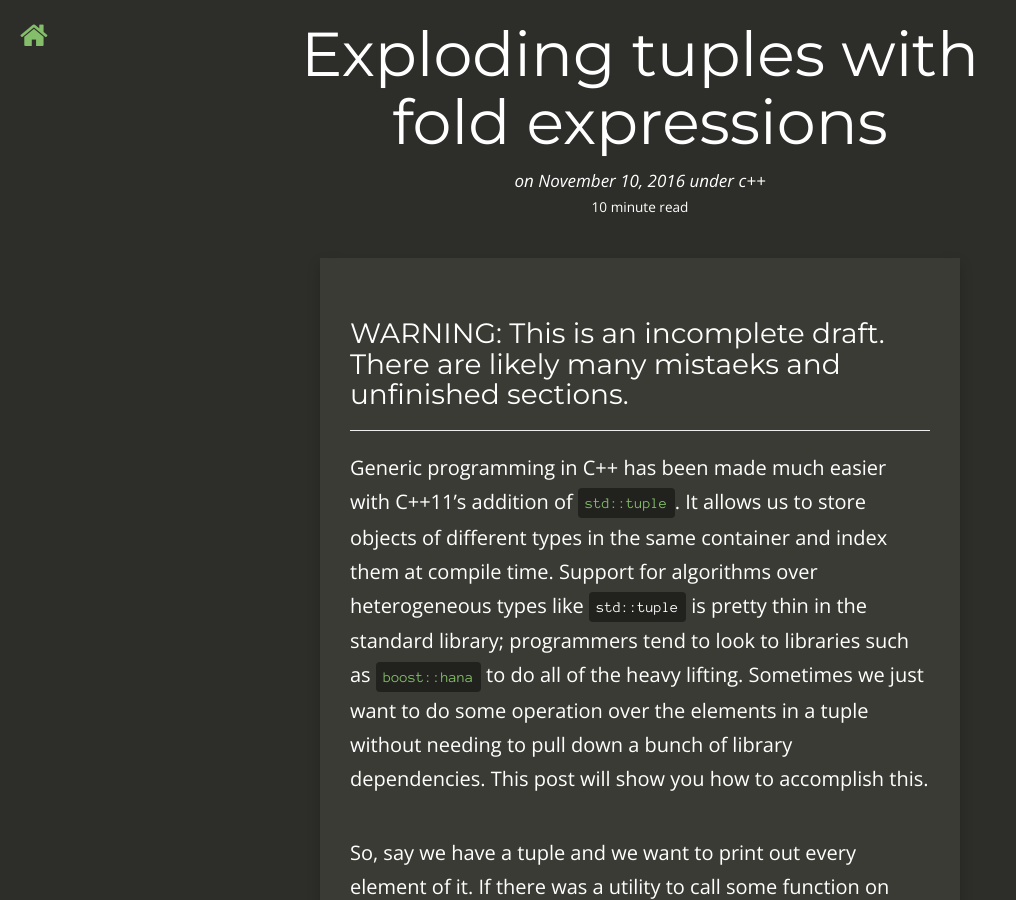
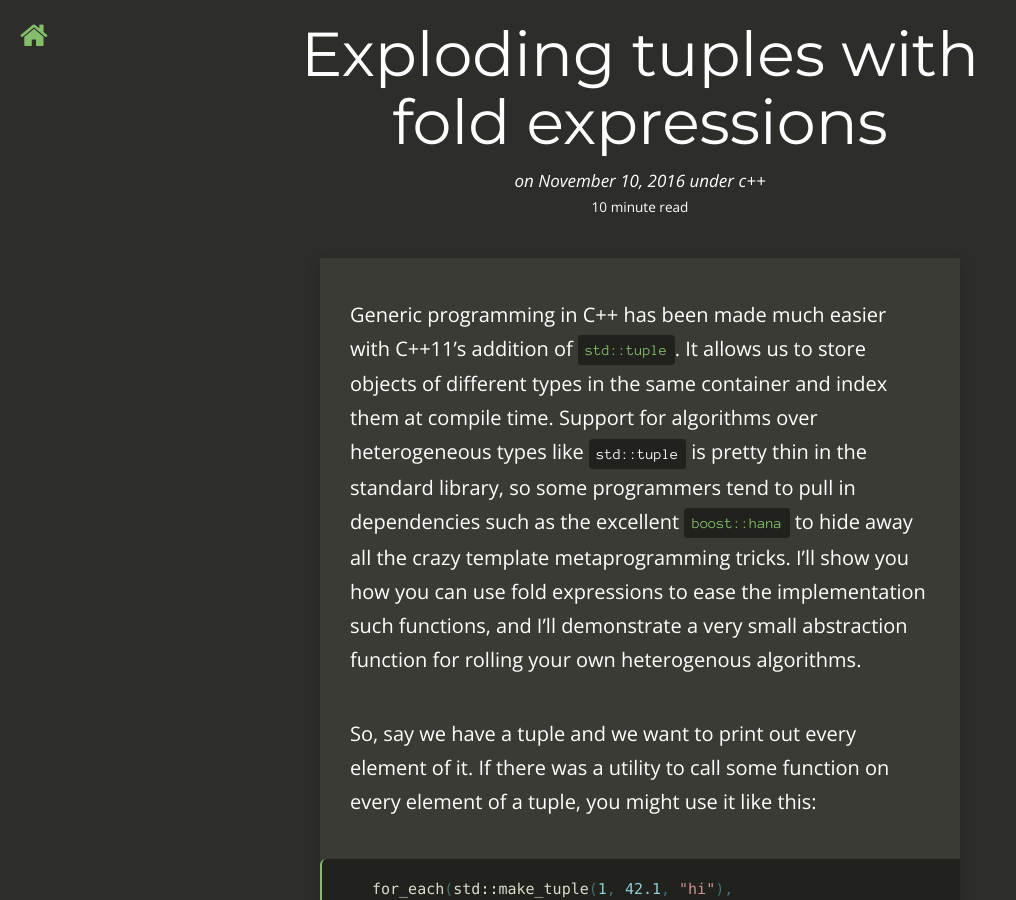
Before and after one commit to TartanLlama/tartanllama.github.io, a Jekyll site: the page built from _posts/2016-11-10-exploding-tuples-fold-expressions.md, in a window 1280 px wide and 900 px high. Shown: the whole window, without its empty margins (0-1016 px from the left). Built offline with Jekyll 4.4.1, drawn with Linux system fonts in a browser that asks for light colours; nearby versions of some CDN libraries; comment, search, counter and statistics services are not loaded; some of the changed text lies outside the part shown.

Commit message:
Publish exploding tuples

```diff
--- a/_posts/2016-11-10-exploding-tuples-fold-expressions.md
+++ b/_posts/2016-11-10-exploding-tuples-fold-expressions.md
@@ -4,13 +4,12 @@
 summary:    "Fold expressions are pretty cool"
 category:   c++
 minutes:    10
-pubdraft:   true
 tags:
  - c++
  - templates
 ---
 
-Generic programming in C++ has been made much easier with C++11's addition of [`std::tuple`](http://en.cppreference.com/w/cpp/utility/tuple). It allows us to store objects of different types in the same container and index them at compile time. Support for algorithms over heterogeneous types like `std::tuple` is pretty thin in the standard library; programmers tend to look to libraries such as [`boost::hana`](https://github.com/boostorg/hana) to do all of the heavy lifting. Sometimes we just want to do some operation over the elements in a tuple without needing to pull down a bunch of library dependencies. This post will show you how to accomplish this.
+Generic programming in C++ has been made much easier with C++11's addition of [`std::tuple`](http://en.cppreference.com/w/cpp/utility/tuple). It allows us to store objects of different types in the same container and index them at compile time. Support for algorithms over heterogeneous types like `std::tuple` is pretty thin in the standard library, so some programmers tend to pull in dependencies such as the excellent [`boost::hana`](https://github.com/boostorg/hana) to hide away all the crazy template metaprogramming tricks. I'll show you how you can use fold expressions to ease the implementation such functions, and I'll demonstrate a very small abstraction function for rolling your own heterogenous algorithms.
 
 So, say we have a tuple and we want to print out every element of it. If there was a utility to call some function on every element of a tuple, you might use it like this:
 
@@ -129,4 +128,4 @@
 
 --------------------
 
-There you have it; a generic utility for compile-time dispatching on index-based containers, and the knowhow to implement variations yourself. Let me know if you find any uses or improvements for this.
+There you have it; a generic utility for compile-time dispatching on index-based containers, and the know-how to implement variations yourself. Let me know if you find any uses or improvements for this, or if you have any questions about the nitty-gritty of these techniques.
```
